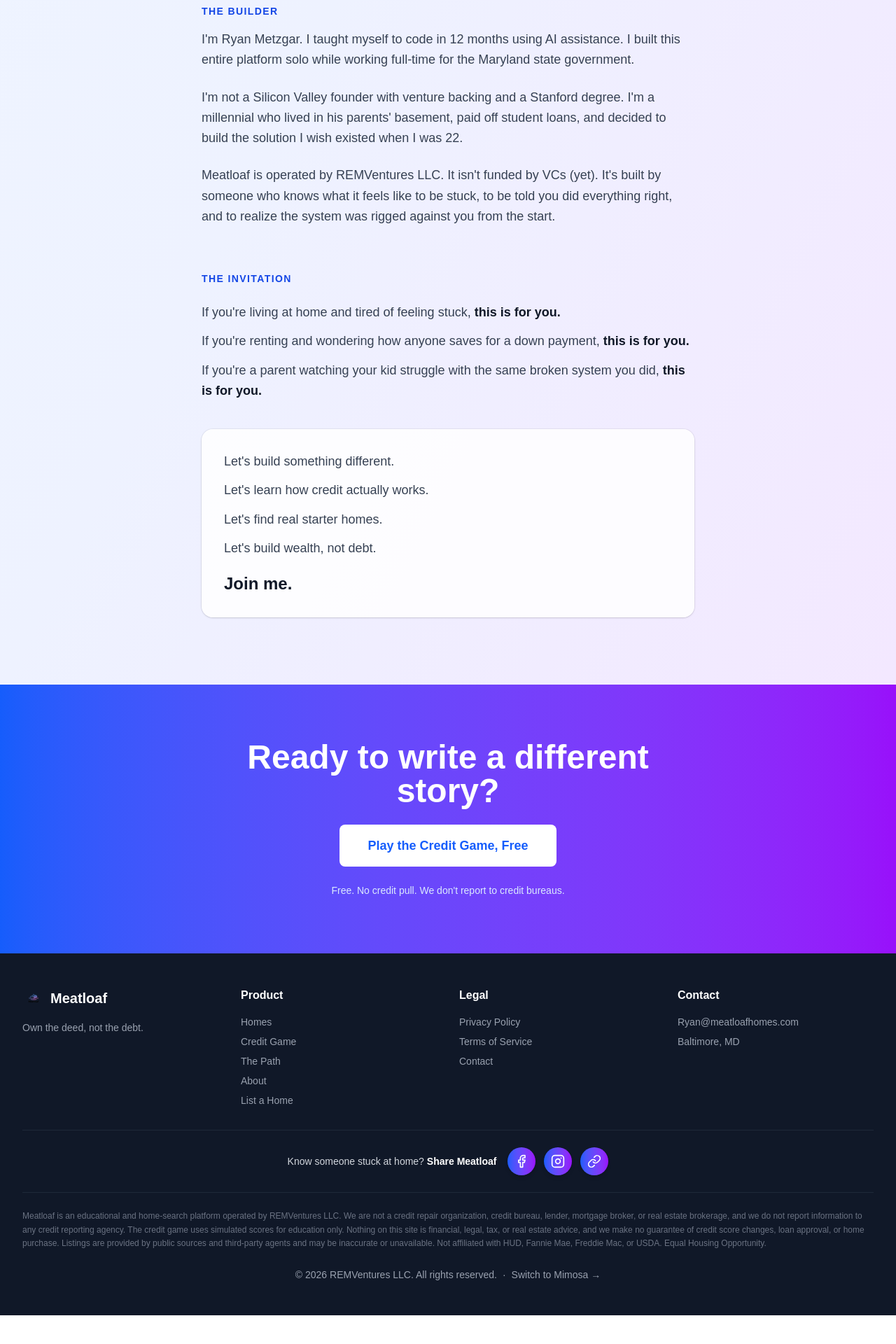
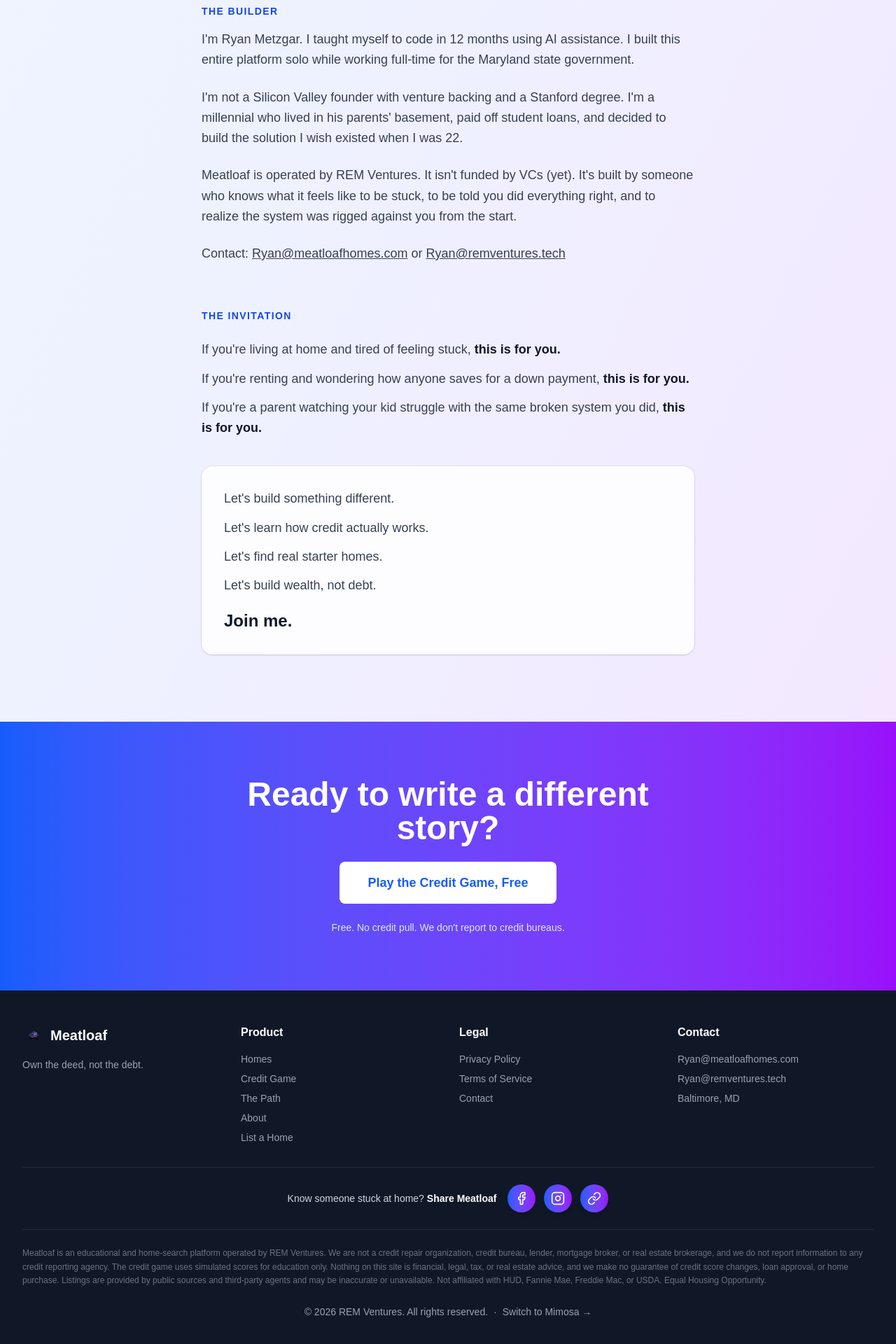
Before and after one commit to Rmetzg85/meatloaf, a Next.js app: page /about in a window 1280 px wide. Shown: the part 2309-4229 px from the top of the page at 70% size. Before the commit the page ends 4188 px from the top, so only its background shows below. Built offline with nearby package versions, Linux system fonts and the light colour scheme; no server answers.

Commit message:
Use 'REM Ventures' as entity name; add Ryan@remventures.tech contact (#37)
Co-authored-by: Rmetzg85 <Rmetzg85@users.noreply.github.com>

```diff
--- a/COMPONENTS/AboutStory.tsx
+++ b/COMPONENTS/AboutStory.tsx
@@ -3,6 +3,7 @@
 import SiteFooter from './SiteFooter'
 import ThemeSetter from './ThemeSetter'
 import { THEMES, type ThemeKey } from './theme'
+import { CONTACT_EMAIL, FOUNDER_EMAIL } from '@/lib/site'
 
 export default function AboutStory({ theme }: { theme: ThemeKey }) {
   const t = THEMES[theme]
@@ -109,7 +110,10 @@
                 I&apos;m not a Silicon Valley founder with venture backing and a Stanford degree. I&apos;m a millennial who lived in his parents&apos; basement, paid off student loans, and decided to build the solution I wish existed when I was 22.
               </p>
               <p>
-                {t.name} is operated by REMVentures LLC. It isn&apos;t funded by VCs (yet). It&apos;s built by someone who knows what it feels like to be stuck, to be told you did everything right, and to realize the system was rigged against you from the start.
+                {t.name} is operated by REM Ventures. It isn&apos;t funded by VCs (yet). It&apos;s built by someone who knows what it feels like to be stuck, to be told you did everything right, and to realize the system was rigged against you from the start.
+              </p>
+              <p>
+                Contact: <a href={`mailto:${CONTACT_EMAIL}`} className="underline">{CONTACT_EMAIL}</a> or <a href={`mailto:${FOUNDER_EMAIL}`} className="underline">{FOUNDER_EMAIL}</a>
               </p>
             </div>
           </div>
--- a/COMPONENTS/SiteFooter.tsx
+++ b/COMPONENTS/SiteFooter.tsx
@@ -3,6 +3,7 @@
 import Link from 'next/link'
 import Image from 'next/image'
 import { THEMES, CONTACT_EMAIL, footerDisclaimer, type ThemeKey } from './theme'
+import { FOUNDER_EMAIL } from '@/lib/site'
 import { useSiteTheme } from './useSiteTheme'
 import ShareButtons from './ShareButtons'
 
@@ -48,6 +49,9 @@
             <p className="text-gray-400 text-sm mb-2">
               <a href={`mailto:${CONTACT_EMAIL}`} className="hover:text-white transition">{CONTACT_EMAIL}</a>
             </p>
+            <p className="text-gray-400 text-sm mb-2">
+              <a href={`mailto:${FOUNDER_EMAIL}`} className="hover:text-white transition">{FOUNDER_EMAIL}</a>
+            </p>
             <p className="text-gray-400 text-sm">Baltimore, MD</p>
           </div>
         </div>
@@ -57,7 +61,7 @@
         <p className="text-gray-500 text-xs leading-relaxed border-t border-gray-800 pt-6 mb-6">{footerDisclaimer(t.name)}</p>
 
         <div className="text-center text-gray-400 text-sm">
-          © 2026 REMVentures LLC. All rights reserved.
+          © 2026 REM Ventures. All rights reserved.
           <span className="mx-2" aria-hidden>·</span>
           <Link href={t.switchHref} className="hover:text-white transition">{t.switchLabel}</Link>
         </div>
--- a/COMPONENTS/theme.ts
+++ b/COMPONENTS/theme.ts
@@ -101,7 +101,7 @@
 export { CONTACT_EMAIL } from '@/lib/site'
 
 export const footerDisclaimer = (brand: string) =>
-  `${brand} is an educational and home-search platform operated by REMVentures LLC. We are not a credit repair organization, credit bureau, lender, mortgage broker, or real estate brokerage, and we do not report information to any credit reporting agency. The credit game uses simulated scores for education only. Nothing on this site is financial, legal, tax, or real estate advice, and we make no guarantee of credit score changes, loan approval, or home purchase. Listings are provided by public sources and third-party agents and may be inaccurate or unavailable. Not affiliated with HUD, Fannie Mae, Freddie Mac, or USDA. Equal Housing Opportunity.`
+  `${brand} is an educational and home-search platform operated by REM Ventures. We are not a credit repair organization, credit bureau, lender, mortgage broker, or real estate brokerage, and we do not report information to any credit reporting agency. The credit game uses simulated scores for education only. Nothing on this site is financial, legal, tax, or real estate advice, and we make no guarantee of credit score changes, loan approval, or home purchase. Listings are provided by public sources and third-party agents and may be inaccurate or unavailable. Not affiliated with HUD, Fannie Mae, Freddie Mac, or USDA. Equal Housing Opportunity.`
 
 // Market stat shown under the homepage hero on both themes.
 // Update `homes` and `asOf` together when the estimate is refreshed.
--- a/app/contact/layout.tsx
+++ b/app/contact/layout.tsx
@@ -4,7 +4,7 @@
   pageMetadata({
     title: 'Contact',
     path: '/contact',
-    describe: (brand) => `Questions, partnerships, press or agent inquiries? Get in touch with the ${brand} team at REMVentures LLC.`,
+    describe: (brand) => `Questions, partnerships, press or agent inquiries? Get in touch with the ${brand} team at REM Ventures.`,
   })
 
 export default function Layout({ children }: { children: React.ReactNode }) {
--- a/app/privacy/page.tsx
+++ b/app/privacy/page.tsx
@@ -29,7 +29,7 @@
             <div>
               <h2 className="text-2xl font-bold text-gray-900 mb-4">1. Introduction</h2>
               <p>
-                REMVentures LLC ("we," "us," or "our") operates Meatloaf.Rent (the "Service"). This Privacy Policy explains how we collect, use, disclose, and safeguard your information when you use our platform. By using our Service, you agree to the collection and use of information in accordance with this policy.
+                REM Ventures ("we," "us," or "our") operates Meatloaf.Rent (the "Service"). This Privacy Policy explains how we collect, use, disclose, and safeguard your information when you use our platform. By using our Service, you agree to the collection and use of information in accordance with this policy.
               </p>
             </div>
 
@@ -122,7 +122,7 @@
               <h2 className="text-2xl font-bold text-gray-900 mb-4">10. Contact Us</h2>
               <p>If you have questions about this Privacy Policy, please contact us:</p>
               <div className="mt-4 bg-white/85 ring-1 ring-black/5 rounded-xl p-6">
-                <p className="font-semibold text-gray-900">REMVentures LLC</p>
+                <p className="font-semibold text-gray-900">REM Ventures</p>
                 <p className="text-gray-600">Operating as Meatloaf.Rent</p>
                 <p className="text-gray-600">Baltimore, MD</p>
                 <p className="mt-2"><a href={`mailto:${CONTACT_EMAIL}`} className="text-blue-600 hover:underline">{CONTACT_EMAIL}</a></p>
--- a/app/terms/page.tsx
+++ b/app/terms/page.tsx
@@ -29,14 +29,14 @@
             <div>
               <h2 className="text-2xl font-bold text-gray-900 mb-4">1. Agreement to Terms</h2>
               <p>
-                By accessing or using Meatloaf.Rent (the "Service") operated by REMVentures LLC ("Company," "we," "us," or "our"), you agree to be bound by these Terms of Service. If you do not agree to these terms, do not use the Service.
+                By accessing or using Meatloaf.Rent (the "Service") operated by REM Ventures ("Company," "we," "us," or "our"), you agree to be bound by these Terms of Service. If you do not agree to these terms, do not use the Service.
               </p>
             </div>
 
             <div>
               <h2 className="text-2xl font-bold text-gray-900 mb-4">2. Description of Service</h2>
               <p className="mb-4">
-                Meatloaf is an educational and home-search platform operated by REMVentures LLC. Our services include:
+                Meatloaf is an educational and home-search platform operated by REM Ventures. Our services include:
               </p>
               <ul className="list-disc pl-6 space-y-2">
                 <li>Free credit and homebuying education, including a credit game that uses simulated practice scores</li>
@@ -81,7 +81,7 @@
               <ul className="list-disc pl-6 space-y-2">
                 <li>You must hold all required licenses and certifications in your jurisdiction</li>
                 <li>You are solely responsible for the advice and services you provide to users</li>
-                <li>Your participation on the platform does not constitute an endorsement by REMVentures LLC</li>
+                <li>Your participation on the platform does not constitute an endorsement by REM Ventures</li>
               </ul>
             </div>
 
@@ -124,14 +124,14 @@
             <div>
               <h2 className="text-2xl font-bold text-gray-900 mb-4">8. Limitation of Liability</h2>
               <p>
-                To the maximum extent permitted by law, REMVentures LLC shall not be liable for any indirect, incidental, special, consequential, or punitive damages arising from your use of the Service, including but not limited to loss of profits, data, or goodwill, even if we have been advised of the possibility of such damages. Our total liability to you for any claims arising from the Service shall not exceed the amount you paid us in the 12 months preceding the claim.
+                To the maximum extent permitted by law, REM Ventures shall not be liable for any indirect, incidental, special, consequential, or punitive damages arising from your use of the Service, including but not limited to loss of profits, data, or goodwill, even if we have been advised of the possibility of such damages. Our total liability to you for any claims arising from the Service shall not exceed the amount you paid us in the 12 months preceding the claim.
               </p>
             </div>
 
             <div>
               <h2 className="text-2xl font-bold text-gray-900 mb-4">9. Intellectual Property</h2>
               <p>
-                All content, features, and functionality of the Service — including text, graphics, logos, and software — are owned by REMVentures LLC and protected by applicable intellectual property laws. You may not reproduce, distribute, or create derivative works without our express written consent.
+                All content, features, and functionality of the Service — including text, graphics, logos, and software — are owned by REM Ventures and protected by applicable intellectual property laws. You may not reproduce, distribute, or create derivative works without our express written consent.
               </p>
             </div>
 
@@ -153,7 +153,7 @@
               <h2 className="text-2xl font-bold text-gray-900 mb-4">12. Contact Us</h2>
               <p>For questions about these Terms, contact us:</p>
               <div className="mt-4 bg-white/85 ring-1 ring-black/5 rounded-xl p-6">
-                <p className="font-semibold text-gray-900">REMVentures LLC</p>
+                <p className="font-semibold text-gray-900">REM Ventures</p>
                 <p className="text-gray-600">Operating as Meatloaf.Rent</p>
                 <p className="text-gray-600">Baltimore, MD</p>
                 <p className="mt-2"><a href={`mailto:${CONTACT_EMAIL}`} className="text-blue-600 hover:underline">{CONTACT_EMAIL}</a></p>
--- a/lib/site.ts
+++ b/lib/site.ts
@@ -6,3 +6,5 @@
 
 // Public contact address shown across the site (footer, contact, Terms, Privacy, mailto links).
 export const CONTACT_EMAIL = 'Ryan@meatloafhomes.com'
+// Founder's direct address, shown next to CONTACT_EMAIL on the About page and footer.
+export const FOUNDER_EMAIL = 'Ryan@remventures.tech'
```
